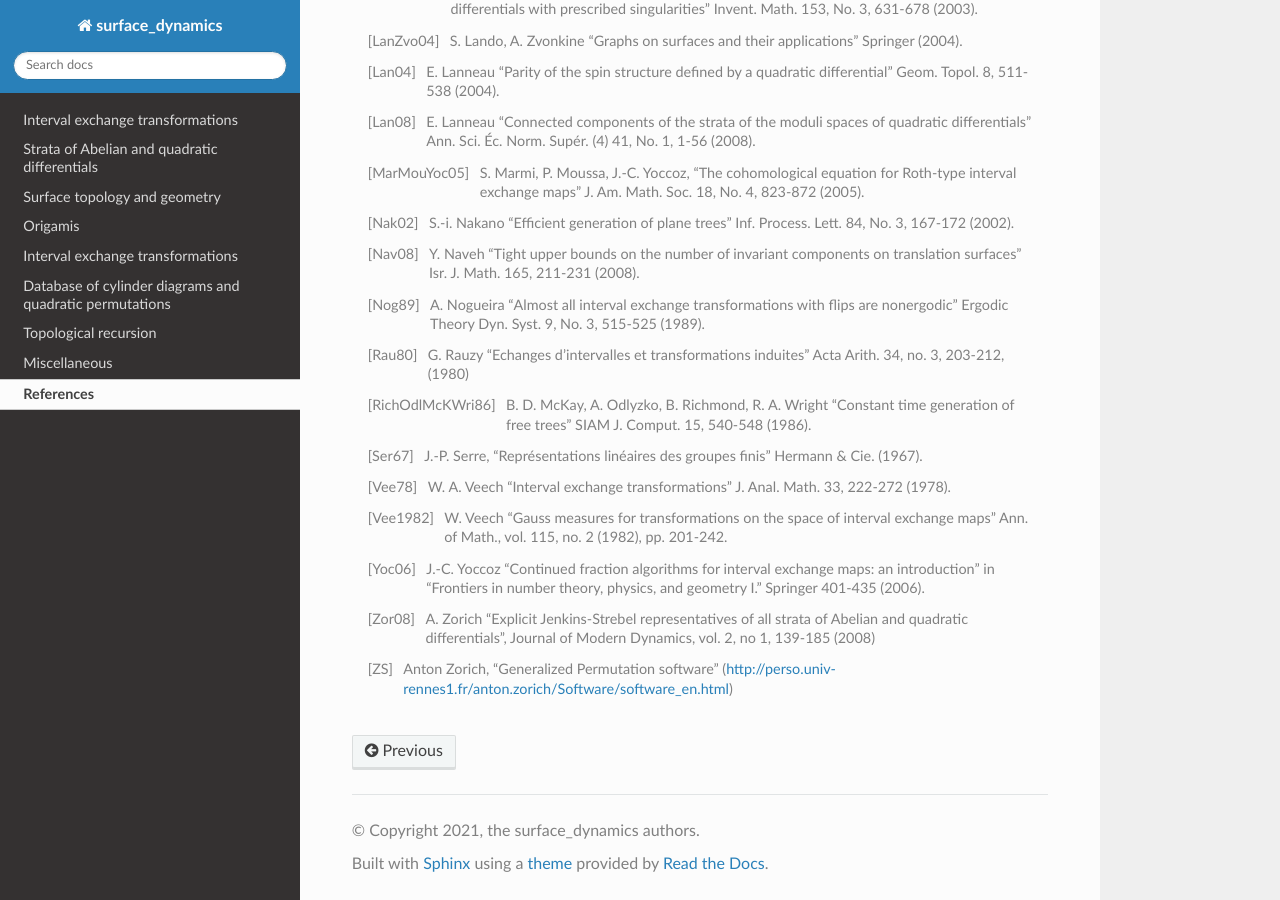
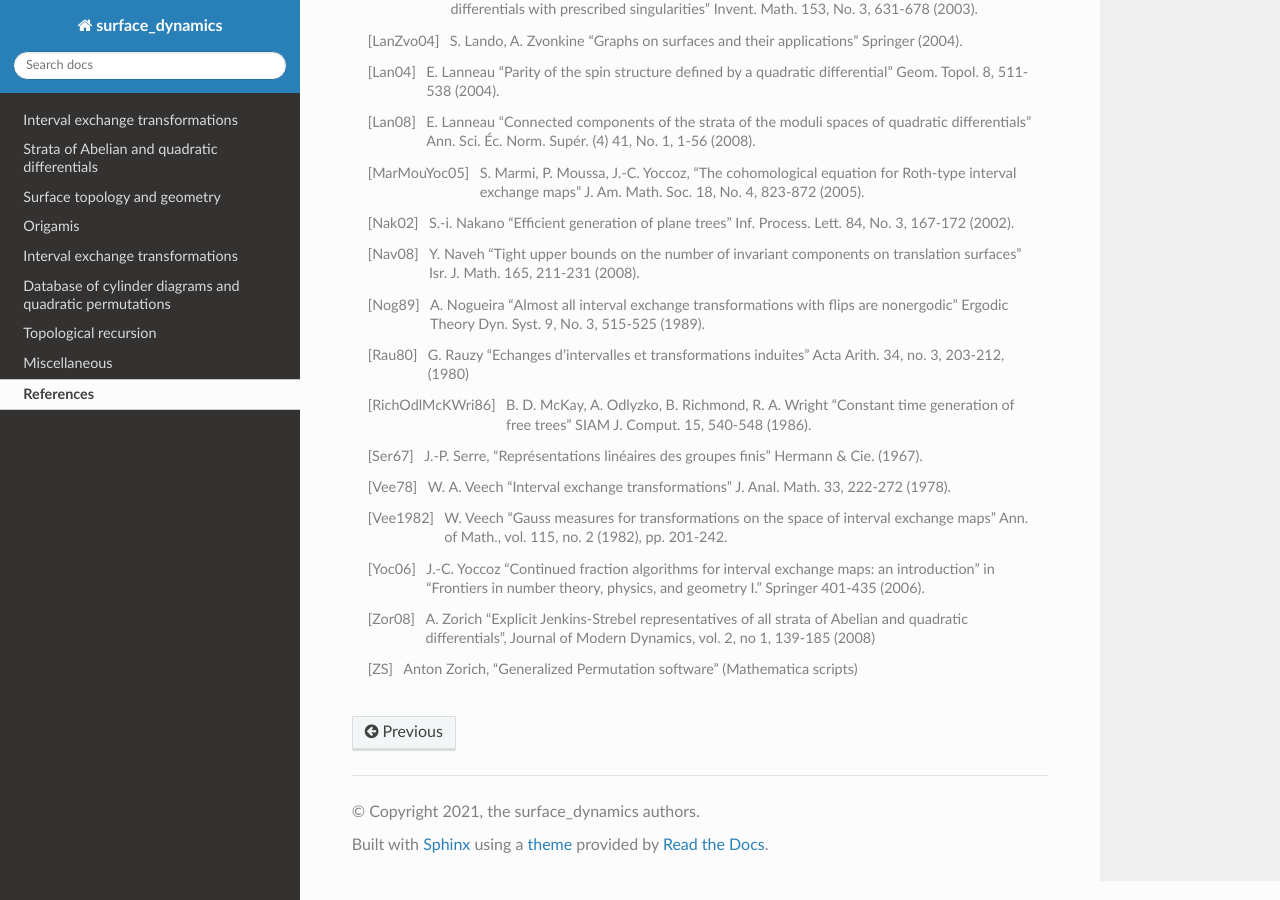
Before and after one commit to flatsurf/surface-dynamics, a Sphinx documentation site: the page built from doc/source/references.rst, in a window 1280 px wide and 900 px high, scrolled down 702 px. Built offline with Sphinx 7.4.7 and the Read the Docs theme 2.0.0, drawn with Linux system fonts in a browser that asks for light colours.

Commit message:
remove reference to old Anton's page

```diff
--- a/doc/source/references.rst
+++ b/doc/source/references.rst
@@ -98,4 +98,4 @@ References
    Journal of Modern Dynamics, vol. 2, no 1, 139-185 (2008)
 
 .. [ZS] Anton Zorich, "Generalized Permutation software"
-   (http://perso.univ-rennes1.fr/anton.zorich/Software/software_en.html)
+   (Mathematica scripts)
```
